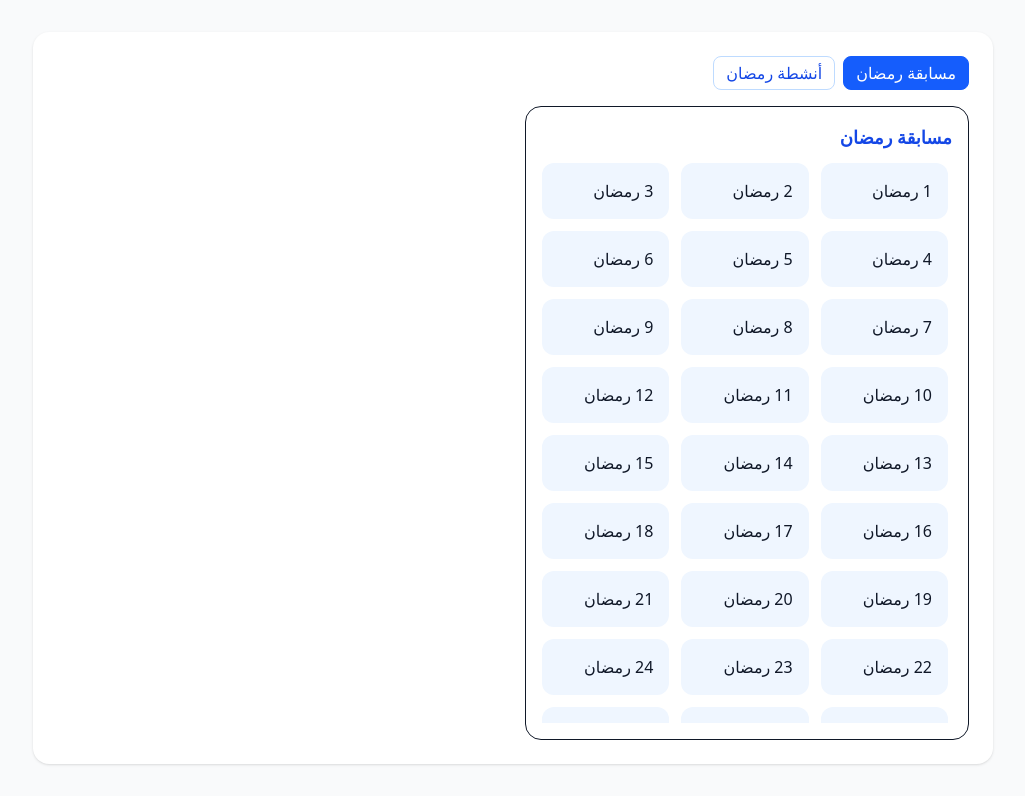
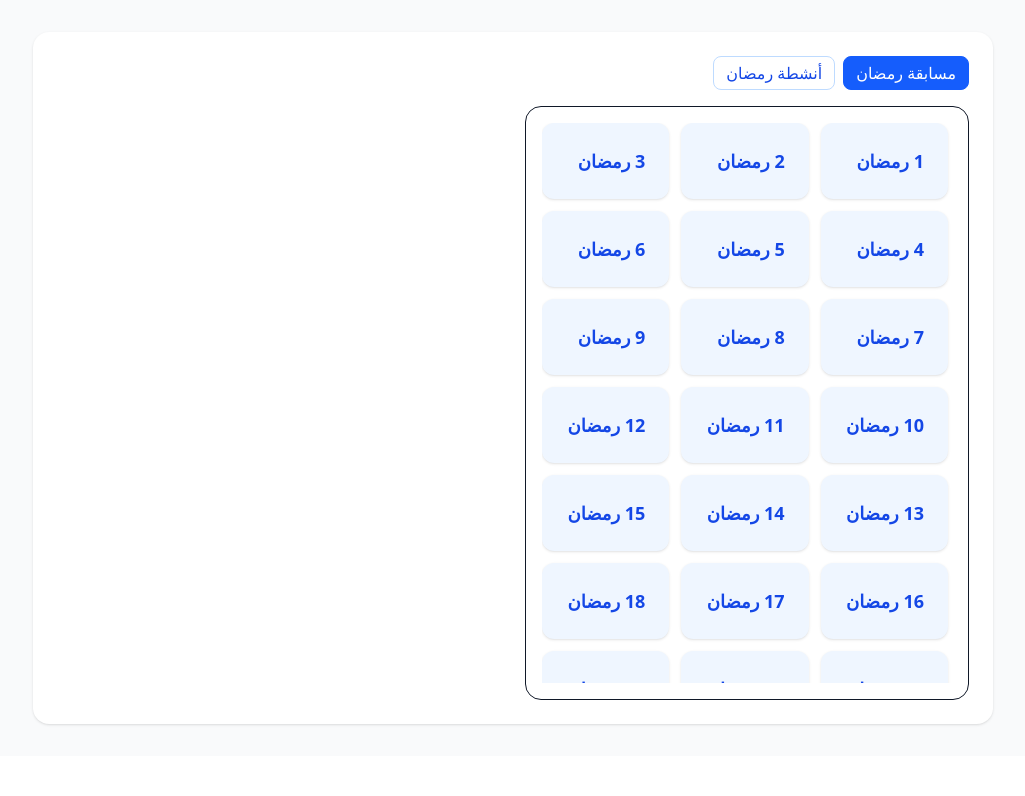
Before and after one commit to yummi2/moschee_wernau_app, a Django app: page /ramadan-plan/ in a window 1280 px wide. Shown: the part 53-849 px from the top of the page, without its empty margins (127-1152 px from the left). After the commit the page ends 779 px from the top, so only its background shows below. Run offline with Django 5.2, Linux system fonts and the light colour scheme; a user stored in the database is signed in; style sheets or scripts are compiled from the project's sources.

Commit message:
design fix

```diff
--- a/templates/core/ramadan_plan.html
+++ b/templates/core/ramadan_plan.html
@@ -28,23 +28,24 @@
 
       <!-- Contest -->
       <section class="bg-white border rounded-2xl p-4 {% if active_tab != 'contest' %}hidden{% endif %}">
-        <h2 class="text-lg font-semibold mb-3 text-blue-700">مسابقة رمضان</h2>
+
 
         <div class="max-h-[70vh] overflow-auto pr-1">
           <div class="grid gap-3 grid-cols-2 sm:grid-cols-3">
-            {% for d in days %}
-              <a href="{% url 'ramadan_day' d.day %}"
-                 class="block bg-blue-50 rounded-xl p-4 hover:bg-blue-100 transition">
-                {{ d.title }}
-              </a>
-            {% endfor %}
+          {% for d in days %}
+        <a href="{% url 'ramadan_day' d.day %}"
+           class="block bg-blue-50 hover:bg-blue-100 rounded-xl shadow p-6  transition">
+          <div class="text-lg font-bold text-blue-700">{{ d.title }}</div>
+        </a>
+
+      {% endfor %}
+
           </div>
         </div>
       </section>
 
       <!-- Activity -->
       <section class="bg-white border rounded-2xl p-4 {% if active_tab != 'activity' %}hidden{% endif %}">
-        <h2 class="text-lg font-semibold mb-3 text-blue-700">أنشطة رمضان</h2>
 
         <div class="rounded-2xl overflow-hidden shadow">
           <video class="w-full" controls>
```
